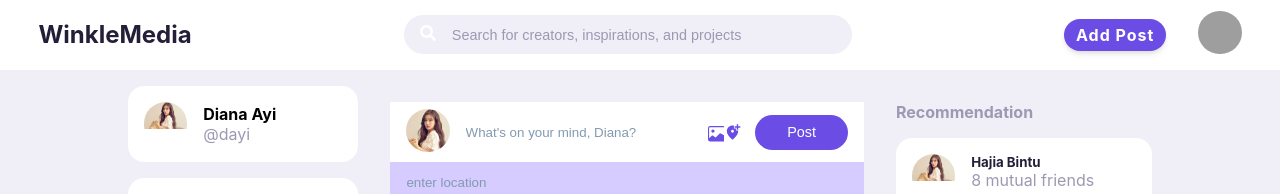
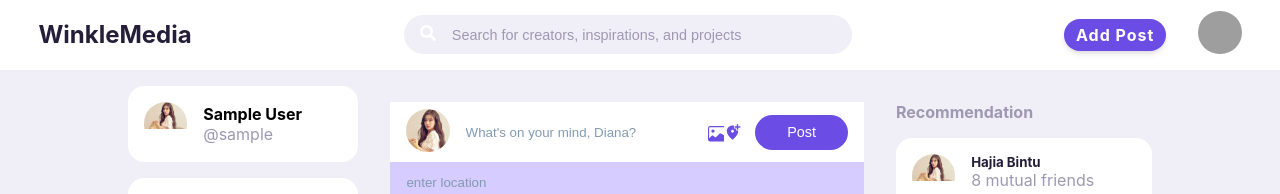
Before and after one commit to Nis-chal/React-SocialMedia, a React (Create React App) app: page /user in a window 1280 px wide. Shown: the top 194 px of the page. Built offline with nearby package versions, Linux system fonts and the light colour scheme; sample sign-in values are in the browser's storage; grey boxes are pictures that could not be loaded.

Commit message:
now user can logout

```diff
--- a/src/components/NavLinks.js
+++ b/src/components/NavLinks.js
@@ -6,8 +6,8 @@
 import { useAppContext } from "../context/appContext";
 
 const NavLinks = ({ toggleSidebar }) => {
-  const { state } = useAppContext;
-  console.log(state);
+  const { user } = useAppContext();
+  console.log(user);
   return (
     <Wrapper>
       <Link to="/" className="profile">
@@ -15,8 +15,8 @@
           <img src={irene} alt="" />
         </div>
         <div className="handle">
-          <h4>Diana Ayi</h4>
-          <p className="text-muted">@dayi</p>
+          <h4>{user.name}</h4>
+          <p className="text-muted">@{user?.username}</p>
         </div>
       </Link>
 
--- a/src/components/navbar.js
+++ b/src/components/navbar.js
@@ -1,9 +1,11 @@
 import Wrapper from "../assets/wrappers/navbar";
 import { useState } from "react";
 import { FaSearch } from "react-icons/fa";
+import { useAppContext } from "../context/appContext";
 
 const Navbar = () => {
   const [showLogout, setShowLogout] = useState(false);
+  const { logoutUser } = useAppContext();
 
   return (
     <Wrapper>
@@ -37,7 +39,11 @@
               <div
                 className={showLogout ? "dropdown show-dropdown" : "dropdown"}
               >
-                <button type="button" className="dropdown-btn">
+                <button
+                  type="button"
+                  className="dropdown-btn"
+                  onClick={() => logoutUser()}
+                >
                   logout
                 </button>
               </div>
--- a/src/context/appContext.js
+++ b/src/context/appContext.js
@@ -1,32 +1,21 @@
-import React, { useReducer, useContext, } from "react";
+import React, { useReducer, useContext } from "react";
 import reducer from "./reducer";
 import axios from "axios";
 
 import {
   DISPLAY_ALERT,
   CLEAR_ALERT,
-
   SETUP_USER_BEGIN,
   SETUP_USER_SUCCESS,
   SETUP_USER_ERROR,
-
-
-
-
-
   HANDLE_CHANGE,
   CLEAR_VALUES,
-
-
-
+  LOGOUT_USER,
 } from "./action";
-
 
 const user = localStorage.getItem("user");
 const token = localStorage.getItem("token");
 const userLocation = localStorage.getItem("location");
-
-
 
 const initialState = {
   isLoading: false,
@@ -37,11 +26,7 @@
   token: token,
   userLocation: userLocation || "",
 
-
   isEditing: false,
-
-
-
 };
 
 const AppContext = React.createContext();
@@ -55,11 +40,9 @@
     //   Authorization: `Bearer ${state.token}`,
     // },
 
-
-    headers:{
-      'Content-Type':'multipart/form-data'
-
-    }
+    headers: {
+      "Content-Type": "multipart/form-data",
+    },
   });
 
   // response interceptor
@@ -86,13 +69,12 @@
       // Do something with response error
 
       if (error.response.status === 401) {
-        console.log('hello');
-
+        console.log("hello");
       }
       return Promise.reject(error);
     }
   );
-   const displayAlert = () => {
+  const displayAlert = () => {
     dispatch({ type: DISPLAY_ALERT });
     clearAlert();
   };
@@ -122,38 +104,23 @@
     // console.log(currentUser)
     // console.log('from setup')
 
-
-
-
-
     // console.log(currentUser)
-    const {name,location,email,password,profilePicture,username} = currentUser
+    const { name, location, email, password, profilePicture, username } =
+      currentUser;
 
     // console.log(currentUser)
 
-    let formData = new FormData()
+    let formData = new FormData();
 
-    formData.append('name',name)
-    formData.append('username',username)
-    formData.append('location',location)
-    formData.append('email',email)
-    formData.append('password',password)
-    formData.append('profilePicture',profilePicture)
-
-
-
-
+    formData.append("name", name);
+    formData.append("username", username);
+    formData.append("location", location);
+    formData.append("email", email);
+    formData.append("password", password);
+    formData.append("profilePicture", profilePicture);
 
     try {
-      const { data } = await axios.post(
-        `/api/v1/auth/${endPoint}`,
-        formData
-      );
-
-
-
-
-
+      const { data } = await axios.post(`/api/v1/auth/${endPoint}`, formData);
 
       const { user, token, location } = data;
 
@@ -180,11 +147,16 @@
     clearAlert();
   };
 
+  const removeFromLocalStorage = () => {
+    localStorage.removeItem("user");
+    localStorage.removeItem("token");
+    localStorage.removeItem("location");
+  };
 
-
-
-
-
+  const logoutUser = () => {
+    dispatch({ type: LOGOUT_USER });
+    removeFromLocalStorage();
+  };
 
   return (
     <AppContext.Provider
@@ -194,12 +166,10 @@
 
         setupUser,
 
-
-
         handleChange,
         clearValues,
 
-
+        logoutUser,
       }}
     >
       {children}
```
